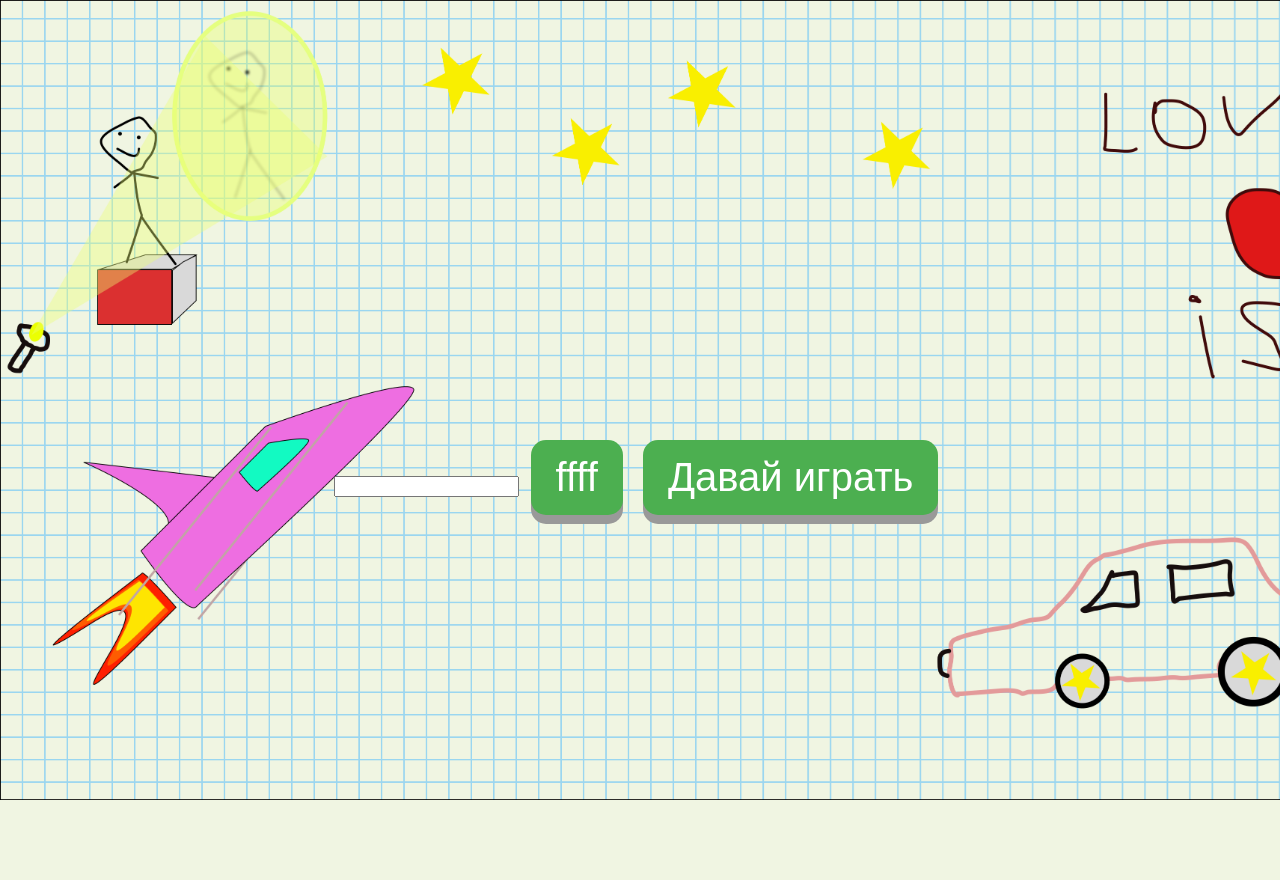
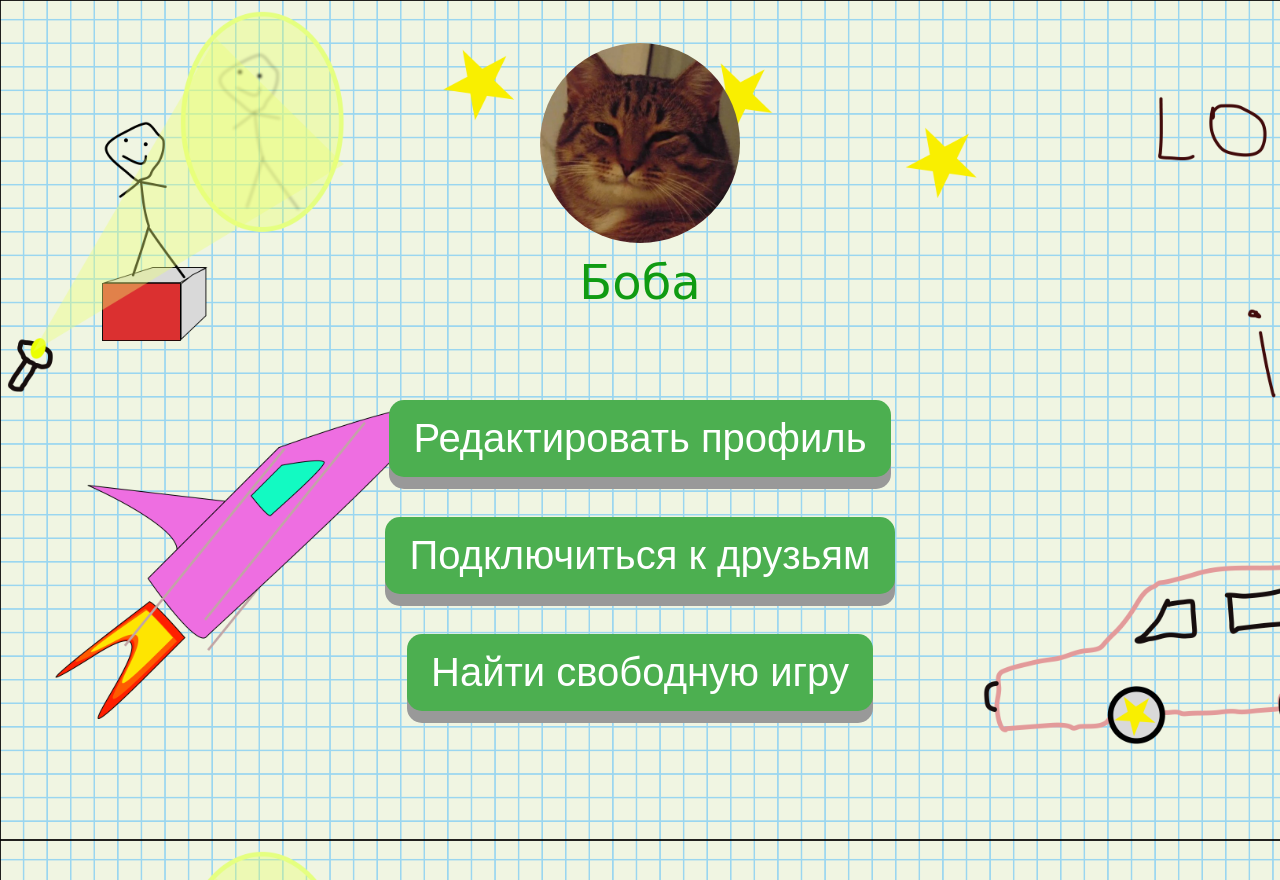
Before and after one commit to VIadIen/Tic_Tac_Toe, a Python web app: template templates/index.html in a window 1280 px wide. Before the commit the page ends 800 px from the top, so only its background shows below. Run offline with Jinja, Linux system fonts and the light colour scheme; the template is opened without the code that fills it, so the values that code supplies are empty.

Commit message:
Rewritten css code: Add profile info on index.html Correct index.css Moved img-lines in other file

```diff
--- a/style/index.css
+++ b/style/index.css
@@ -6,24 +6,41 @@
   text-align: center;
   height: 100vh;
   width: 100vw;
+  overflow: hidden;
 }
 
 header {
-  height: 30vh;
+  height: 40vh;
   width: 100vw;
 }
 
 main {
   vertical-align: bottom;
-  height: 70vh;
+  height: 60vh;
   width: 100vw;
 }
 
+#player{
+  font-family: "COMIC SANS MS", fantasy;
+  color: #109b12;
+  margin: 5vmin auto;
+  font-size: 6vmin;
+  padding: 3px;
+  width: 25vmin;
+  height: 20vmin;
+  text-align: center;
+}
+#player img{
+  margin: 0 auto;
+  width: 25vmin;
+  height: 25vmin;
+  border-radius: 100%;
+}
 button {
-  display: inline-block;
-  margin: 25vh 1vh 1vh 1vh;
-  padding: 15px 25px;
-  font-size: 5vh;
+  display: block;
+  margin: 5vmin auto;
+  padding: 2vmin 3vmin;
+  font-size: 5vmin;
   cursor: pointer;
   text-align: center;
   text-decoration: none;
@@ -32,7 +49,7 @@
   background-color: #4CAF50;
   border: none;
   border-radius: 15px;
-  box-shadow: 0 9px #999;
+  box-shadow: 0 1.5vmin #999;
 }
 
 button:hover {
@@ -41,8 +58,14 @@
 
 button:active {
   background-color: #3e8e41;
-  box-shadow: 0 5px #666;
+  box-shadow: 0 1vmin #666;
   transform: translateY(4px);
 }
 
-/*# sourceMappingURL=index.css.map */
+@media (max-width: 700px) {
+  #player, #player img{
+    margin: 5vmin auto;
+    width: 35vmin;
+    height: 35vmin;
+  }
+}
--- a/style/tic-tac.css
+++ b/style/tic-tac.css
@@ -1,5 +1,5 @@
 body {
-  background-image: url("../static/img.png");
+  background-image: url("../static/back_game.png");
   background-size: cover;
   margin: 0 auto;
   padding: 0;
@@ -176,5 +176,3 @@
     display: none;
   }
 }
-
-/*# sourceMappingURL=tic-tac.css.map */
--- a/templates/index.html
+++ b/templates/index.html
@@ -10,12 +10,18 @@
 </head>
 <body>
 <header>
+    <div id="player">
+        <img src="../static/Giga.jpg" alt="Профиль">
+        <span>Боба</span>
+    </div>
 </header>
 <main>
     <form action="tic-tac.html">
-        <label for="name"></label><input id="name">
-        <button type="button" onclick="addGame()">ffff</button>
-        <button type="submit" onclick="newGame()">Давай играть</button>
+        <div id="btn-group">
+            <button type="button" onclick="addGame()">Редактировать профиль</button>
+            <button type="button" onclick="addGame()">Подключиться к друзьям</button>
+            <button type="submit" onclick="newGame()">Найти свободную игру</button>
+        </div>
     </form>
 </main>
 </body>
```
Also changed, not shown: static/back_game.png (renamed from static/img.png), static/lines/cross.png (renamed from static/cross.png), static/lines/line_hor.png (renamed from static/line_hor.png), static/lines/line_lup_rown.png (renamed from static/line_lup_rown.png), static/lines/line_rup_lown.png (renamed from static/line_rup_lown.png), static/lines/line_vert.png (renamed from static/line_vert.png), static/lines/zero.png (renamed from static/zero.png).
